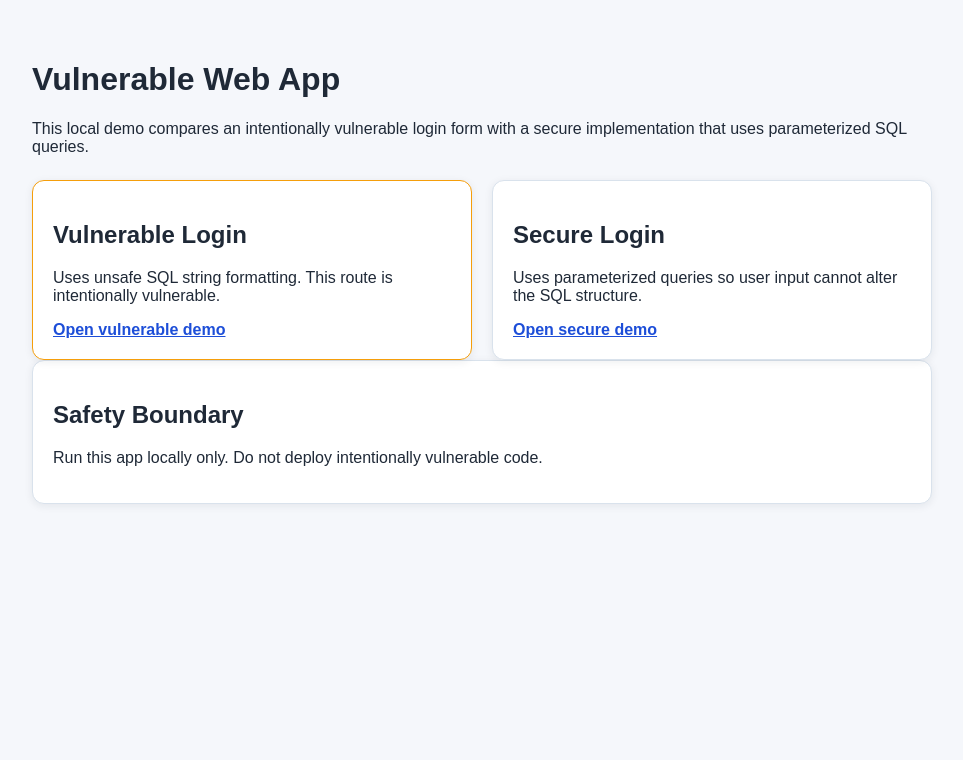
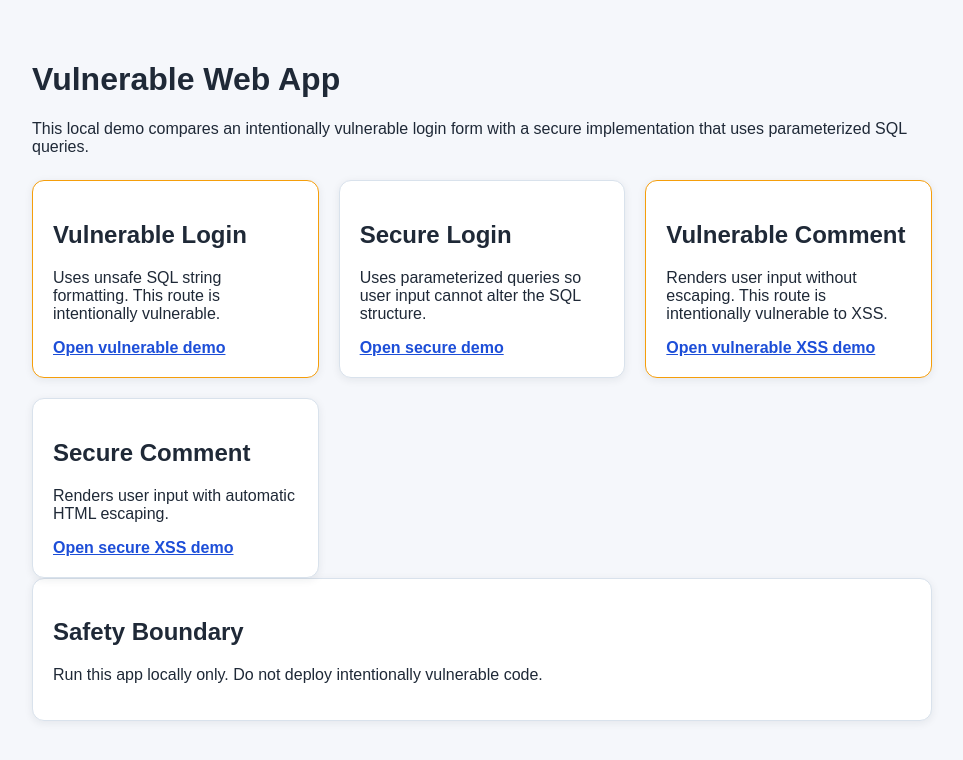
Before and after one commit to LLOYD-11/cybersecurity-assessment-lab, a Flask app: page / in a window 1280 px wide. Shown: the top 760 px of the page, without its empty margins (158-1121 px from the left). Run offline with Flask 3, Linux system fonts and the light colour scheme.

Commit message:
Add XSS demo to vulnerable web app module

```diff
--- a/vulnerable_web_app/app.py
+++ b/vulnerable_web_app/app.py
@@ -74,6 +74,32 @@ def secure_login() -> str:
     )
 
 
+@app.route("/vulnerable-comment", methods=["GET", "POST"])
+def vulnerable_comment() -> str:
+    comment = ""
+    if request.method == "POST":
+        comment = request.form.get("comment", "")
+
+    return render_template(
+        "comment.html",
+        mode="vulnerable",
+        comment=comment,
+    )
+
+
+@app.route("/secure-comment", methods=["GET", "POST"])
+def secure_comment() -> str:
+    comment = ""
+    if request.method == "POST":
+        comment = request.form.get("comment", "")
+
+    return render_template(
+        "comment.html",
+        mode="secure",
+        comment=comment,
+    )
+
+
 def login_message(user: sqlite3.Row | None) -> str:
     if user is None:
         return "Login failed."
--- a/vulnerable_web_app/static/style.css
+++ b/vulnerable_web_app/static/style.css
@@ -62,6 +62,7 @@ a {
 }
 
 input,
+textarea,
 button {
   border: 1px solid #cbd5e1;
   border-radius: 8px;
@@ -80,3 +81,8 @@ pre {
   overflow-x: auto;
   white-space: pre-wrap;
 }
+
+.rendered-comment {
+  border-left: 4px solid #1d4ed8;
+  padding-left: 12px;
+}
--- a/vulnerable_web_app/templates/index.html
+++ b/vulnerable_web_app/templates/index.html
@@ -26,6 +26,18 @@
           <p>Uses parameterized queries so user input cannot alter the SQL structure.</p>
           <a href="{{ url_for('secure_login') }}">Open secure demo</a>
         </article>
+
+        <article class="card warning">
+          <h2>Vulnerable Comment</h2>
+          <p>Renders user input without escaping. This route is intentionally vulnerable to XSS.</p>
+          <a href="{{ url_for('vulnerable_comment') }}">Open vulnerable XSS demo</a>
+        </article>
+
+        <article class="card">
+          <h2>Secure Comment</h2>
+          <p>Renders user input with automatic HTML escaping.</p>
+          <a href="{{ url_for('secure_comment') }}">Open secure XSS demo</a>
+        </article>
       </section>
 
       <section class="note">
```
Also changed, not shown: vulnerable_web_app/docs/xss_walkthrough.md (added, +51 -0 lines), vulnerable_web_app/templates/comment.html (added, +48 -0 lines), vulnerable_web_app/test_app.py (+25 -0 lines), vulnerable_web_app/README.md.
